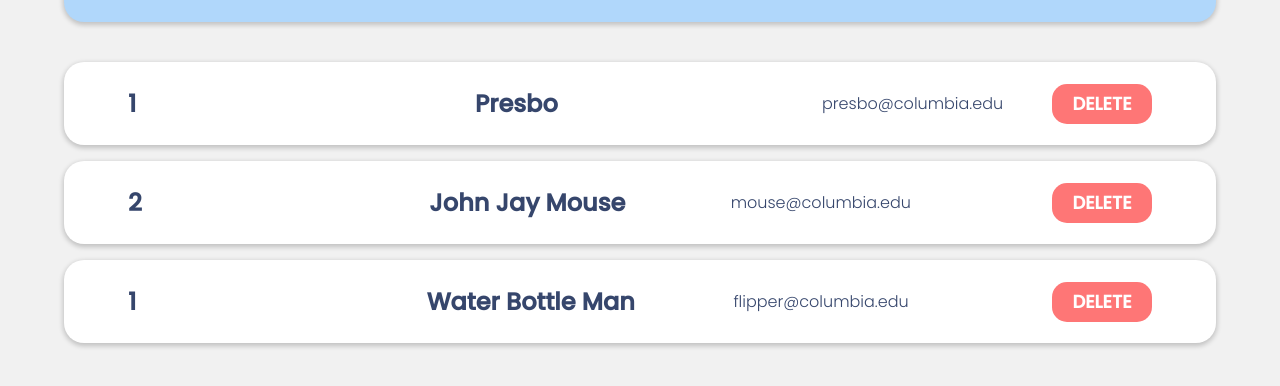
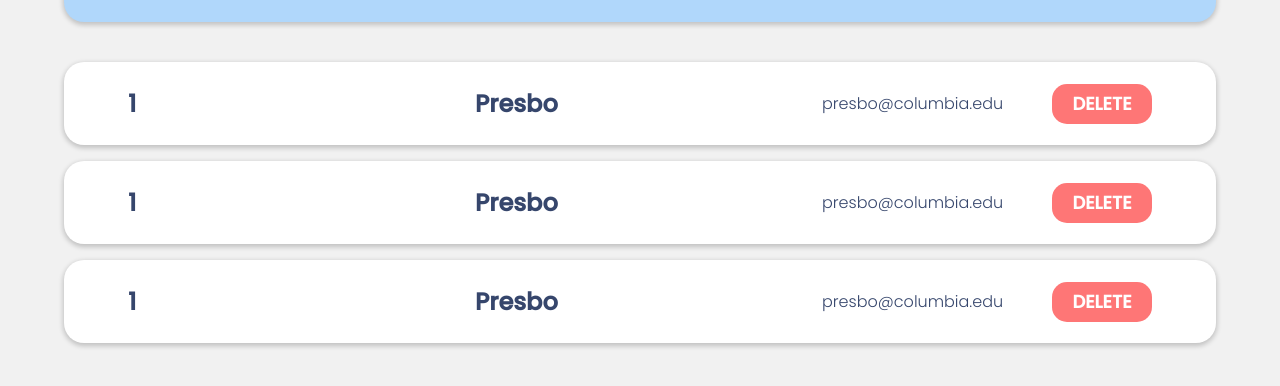
Before and after one commit to fabiolavillatoro2003/spec-sources, a React (Create React App) app in the folder react-app/: page / in a window 1280 px wide. Shown: the part 378-764 px from the top of the page. Built offline with nearby package versions, Linux system fonts and the light colour scheme.

Commit message:
Created ListItem JavaScript component. Ready to introduce props.

```diff
--- a/react-app/src/Components/List.js
+++ b/react-app/src/Components/List.js
@@ -1,25 +1,22 @@
 function List(){
     return(
-    <div>
-    <div class="entry">
+    <>
+    <ListItem></ListItem>
+    <ListItem></ListItem>
+    <ListItem></ListItem>
+    </>
+    );
+}
+
+export default List;
+
+function ListItem(){
+    return(
+        <div class="entry">
         <div class="item"><p class="entry-text">1</p></div>
         <div class="item"><p class="entry-text">Presbo</p></div>
         <div><p class="entry-email">presbo@columbia.edu</p></div>
         <button class="deleteButton"><p class="button-text">DELETE</p></button>
-    </div>
-    <div class="entry">
-        <div class="item"><p class="entry-text">2</p></div>
-        <div class="item"><p class="entry-text">John Jay Mouse</p></div>
-        <div class="item"><p class="entry-email">mouse@columbia.edu</p></div>
-        <button class="deleteButton"><p class="button-text">DELETE</p></button>
-    </div>
-    <div class="entry">
-        <div class="item"><p class="entry-text">1</p></div>
-        <div class="item"><p class="entry-text">Water Bottle Man</p></div>
-        <div class="item"><p class="entry-email">flipper@columbia.edu</p></div>
-        <button class="deleteButton"><p class="button-text">DELETE</p></button>
-    </div>
-    </div>
+        </div>
     );
 }
-export default List;
```
